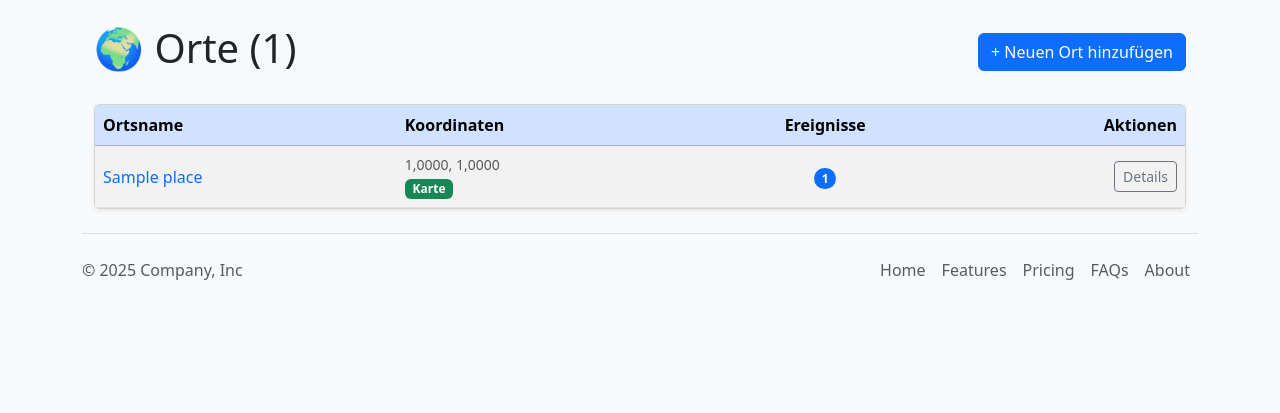
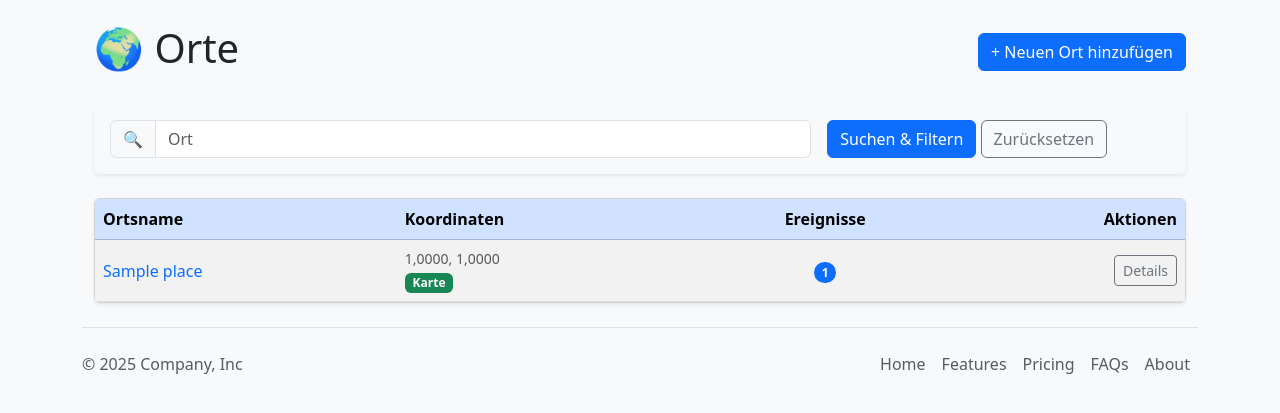
Before and after one commit to stevwyman/rootnode, a Django app: page /genview/tree/1/places/ in a window 1280 px wide. Shown: the part 56-469 px from the top of the page. Run offline with Django 5.2, Linux system fonts and the light colour scheme; a user stored in the database is signed in; tables that the repository leaves empty hold one stand-in row (values such as "Sample post"); some libraries are stand-ins or nearby versions.

Commit message:
updates the place management

```diff
--- a/rootnode/genview/templates/genview/place_detail.html
+++ b/rootnode/genview/templates/genview/place_detail.html
@@ -49,7 +49,8 @@
                 </div>
                 <div class="card-body p-0">
                     <div class="list-group list-group-flush">
-                        {% for event in place.events.all|dictsort:"parsed_date" %}
+
+                        {% for event in place.events.all %}
                             <div class="list-group-item">
                                 <div class="d-flex w-100 justify-content-between">
                                     <h6 class="mb-1 fw-bold">{{ event.get_event_type_display }}</h6>
--- a/rootnode/genview/templates/genview/place_list.html
+++ b/rootnode/genview/templates/genview/place_list.html
@@ -6,10 +6,34 @@
 {% block content %}
 <div class="container mt-4">
     <div class="d-flex justify-content-between align-items-center mb-4">
-        <h1>🌍 Orte ({{ places.count }})</h1>
+        <h1>🌍 Orte</h1>
         <a href="{% url 'genview:place-create' tree_id=tree_id %}" class="btn btn-primary">
             + Neuen Ort hinzufügen
         </a>
+    </div>
+
+    <!-- filter and search -->
+    <div class="card mb-4 shadow-sm border-0 bg-light">
+        <div class="card-body">
+            <form method="get" class="row g-3 align-items-center">
+
+                <input type="hidden" name="sort" value="{{ current_sort }}">
+                <input type="hidden" name="dir" value="{{ current_dir }}">
+
+                <div class="col-md-8">
+                    <div class="input-group">
+                        <span class="input-group-text">🔍</span>
+                        <input type="text" name="q" class="form-control" placeholder="Ort" value="{{ current_search }}">
+                    </div>
+                </div>
+
+                <div class="col-md-4">
+                    <button type="submit" class="btn btn-primary">Suchen & Filtern</button>
+                    <a href="?" class="btn btn-outline-secondary">Zurücksetzen</a>
+                </div>
+
+            </form>
+        </div>
     </div>
 
     <div class="card shadow-sm">
@@ -24,6 +48,7 @@
                             <th class="text-end">Aktionen</th>
                         </tr>
                     </thead>
+
                     <tbody>
                         {% for place in places %}
                             <tr>
@@ -70,5 +95,31 @@
             </div>
         </div>
     </div>
+
+    {% if is_paginated %}
+        <nav class="mt-4" aria-label="Page navigation">
+            <ul class="pagination justify-content-center">
+                {% if page_obj.has_previous %}
+                    <li class="page-item">
+                        <a class="page-link" href="?page={{ page_obj.previous_page_number }}&sort={{ current_sort }}&dir={{ current_dir }}&q={{ current_search }}&event_type={{ current_filter_event_type }}">Zurück</a>
+                    </li>
+                {% else %}
+                    <li class="page-item disabled"><span class="page-link">Zurück</span></li>
+                {% endif %}
+
+                <li class="page-item disabled">
+                    <span class="page-link">Seite {{ page_obj.number }} von {{ page_obj.paginator.num_pages }}</span>
+                </li>
+
+                {% if page_obj.has_next %}
+                    <li class="page-item">
+                        <a class="page-link" href="?page={{ page_obj.next_page_number }}&sort={{ current_sort }}&dir={{ current_dir }}&q={{ current_search }}&event_type={{ current_filter_event_type }}">Weiter</a>
+                    </li>
+                {% else %}
+                    <li class="page-item disabled"><span class="page-link">Weiter</span></li>
+                {% endif %}
+            </ul>
+        </nav>
+    {% endif %}
 </div>
 {% endblock %}
--- a/rootnode/genview/views.py
+++ b/rootnode/genview/views.py
@@ -859,17 +859,40 @@ class MediaObjectDeleteView(LoginRequiredMixin, TreeEditAccessMixin, DeleteView)
 # --------------------------------------------------------------
 
 # --- 1. List View ---
-class PlaceListView(LoginRequiredMixin, TreeAccessMixin, ListView):
+class PlaceListView(LoginRequiredMixin, TreeAccessMixin, SortableListViewMixin, FilterableListViewMixin, ListView):
     model = Place
     template_name = "genview/place_list.html"
     context_object_name = "places"
+    paginate_by = 50
+
+    # --- Sorting---
+    sortable_fields = ['name']
+    default_sort_field = 'name'
+    default_sort_dir = 'asc'
+
+    # --- Filter ---
+    search_fields = [
+        'name'
+    ]
 
     def get_queryset(self):
         tree_id = self.kwargs.get("tree_id")
         # Fetch places for this tree, count the linked events, and sort alphabetically
-        return Place.objects.filter(gedcom_tree_id=tree_id).annotate(
-            event_count=Count('events')
-        ).order_by('name')
+        qs = Place.objects.filter(gedcom_tree_id=tree_id).annotate(
+            event_count=Count('events'))
+
+        # 2. Filter aus dem Mixin anwenden (durchsucht die search_fields)
+        filters = self.get_queryset_filters()
+        if filters:
+            qs = qs.filter(filters)
+
+        # 3. Sortierung aus dem Mixin anwenden (nutzt nun unser annotiertes 'person_sort')
+        ordering = self.get_ordering()
+        if ordering:
+            qs = qs.order_by(ordering)
+
+        return qs
+
 
     def get_context_data(self, **kwargs):
         context = super().get_context_data(**kwargs)
@@ -885,11 +908,13 @@ class PlaceDetailView(LoginRequiredMixin, TreeAccessMixin, DetailView):
 
     def get_queryset(self):
         tree_id = self.kwargs.get("tree_id")
-        # Wir laden den Ort und direkt alle verknüpften Ereignisse + Personen mit!
+
+        sorted_events_qs = Event.objects.order_by(
+            F("parsed_date").asc(nulls_last=True)
+        )
+
         return Place.objects.filter(gedcom_tree_id=tree_id).prefetch_related(
-            'events__individual',
-            'events__family__husband',
-            'events__family__wife'
+            Prefetch("events", queryset=sorted_events_qs)
         )
 
 # --- 3. Create View ---
```
